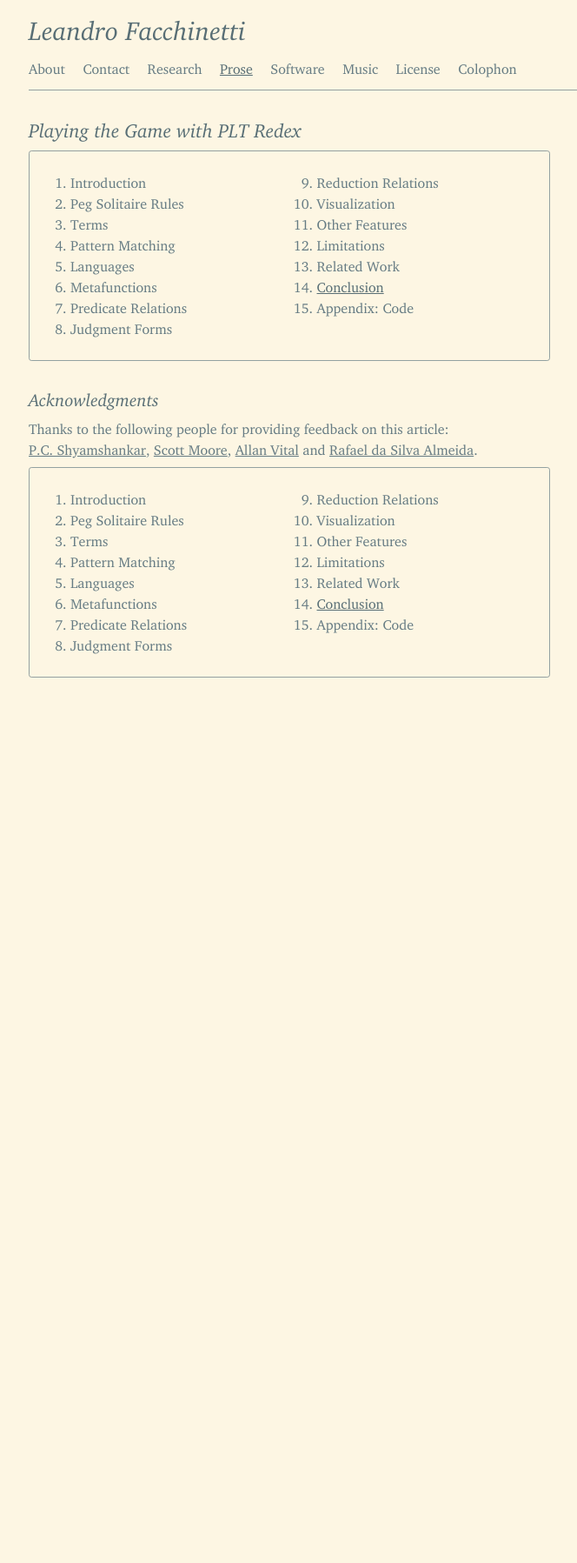
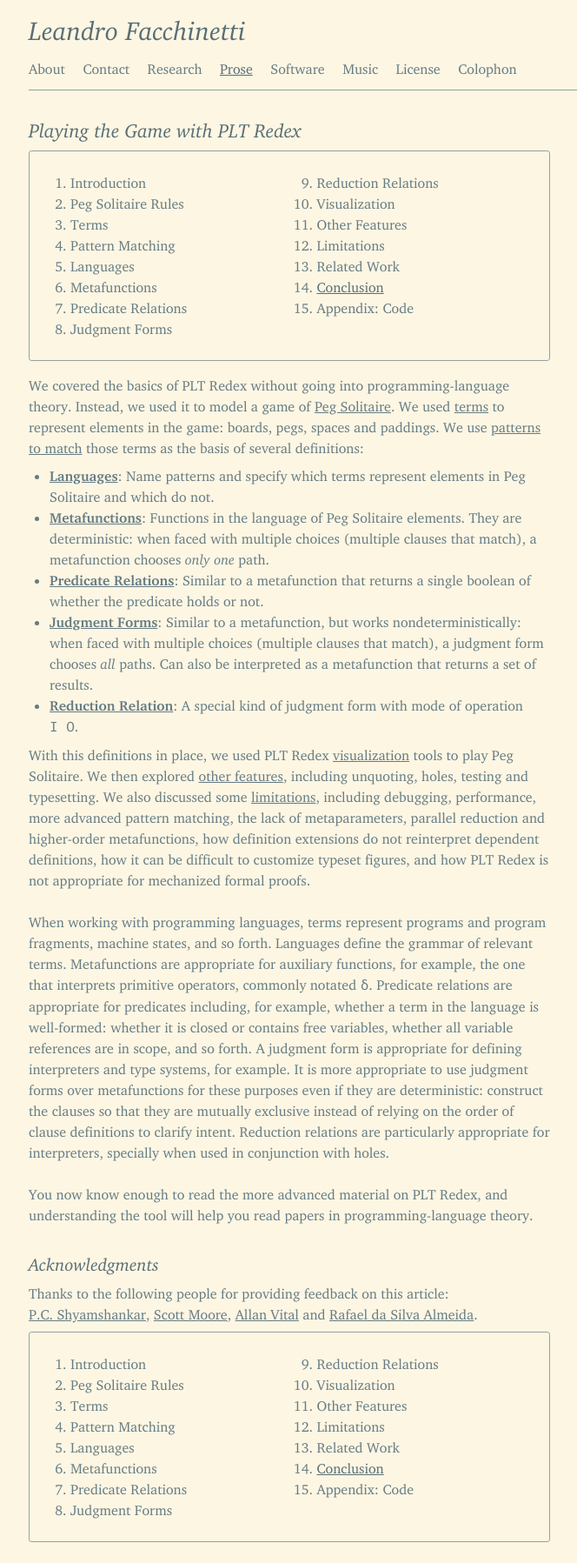
Before and after one commit to leafac/leafac.com, a Jekyll site: the page built from prose/playing-the-game-with-plt-redex/conclusion.md, in a window 1280 px wide. Shown: the whole page at 87% size, without its empty margins (107-771 px from the left). Built offline with Jekyll 4.4.1, drawn with Linux system fonts in a browser that asks for light colours; before the commit the page ends 900 px from its top, so only the background shows below that.

Commit message:
Add Conclusion

```diff
--- a/prose/playing-the-game-with-plt-redex/conclusion.md
+++ b/prose/playing-the-game-with-plt-redex/conclusion.md
@@ -4,6 +4,24 @@
 table-of-contents: table-of-contents.html
 ---
 
+We covered the basics of PLT Redex without going into programming-language theory. Instead, we used it to model a game of [Peg Solitaire](peg-solitaire-rules). We used [terms](terms) to represent elements in the game: boards, pegs, spaces and paddings. We use [patterns to match](pattern-matching) those terms as the basis of several definitions:
+
+- **[Languages](languages)**: Name patterns and specify which terms represent elements in Peg Solitaire and which do not.
+- **[Metafunctions](metafunctions)**: Functions in the language of Peg Solitaire elements. They are deterministic: when faced with multiple choices (multiple clauses that match), a metafunction chooses *only one* path.
+- **[Predicate Relations](predicate-relations)**: Similar to a metafunction that returns a single boolean of whether the predicate holds or not.
+- **[Judgment Forms](judgment-forms)**: Similar to a metafunction, but works nondeterministically: when faced with multiple choices (multiple clauses that match), a judgment form chooses *all* paths. Can also be interpreted as a metafunction that returns a set of results.
+- **[Reduction Relation](reduction-relations)**: A special kind of judgment form with mode of operation `I O`.
+
+With this definitions in place, we used PLT Redex [visualization](visualization) tools to play Peg Solitaire. We then explored [other features](other-features), including unquoting, holes, testing and typesetting. We also discussed some [limitations](limitations), including debugging, performance, more advanced pattern matching, the lack of metaparameters, parallel reduction and higher-order metafunctions, how definition extensions do not reinterpret dependent definitions, how it can be difficult to customize typeset figures, and how PLT Redex is not appropriate for mechanized formal proofs.
+
+* * *
+
+When working with programming languages, terms represent programs and program fragments, machine states, and so forth. Languages define the grammar of relevant terms. Metafunctions are appropriate for auxiliary functions, for example, the one that interprets primitive operators, commonly notated `δ`. Predicate relations are appropriate for predicates including, for example, whether a term in the language is well-formed: whether it is closed or contains free variables, whether all variable references are in scope, and so forth. A judgment form is appropriate for defining interpreters and type systems, for example. It is more appropriate to use judgment forms over metafunctions for these purposes even if they are deterministic: construct the clauses so that they are mutually exclusive instead of relying on the order of clause definitions to clarify intent. Reduction relations are particularly appropriate for interpreters, specially when used in conjunction with holes.
+
+* * *
+
+You now know enough to read the more advanced material on PLT Redex, and understanding the tool will help you read papers in programming-language theory.
+
 Acknowledgments
 ===============
 
```
